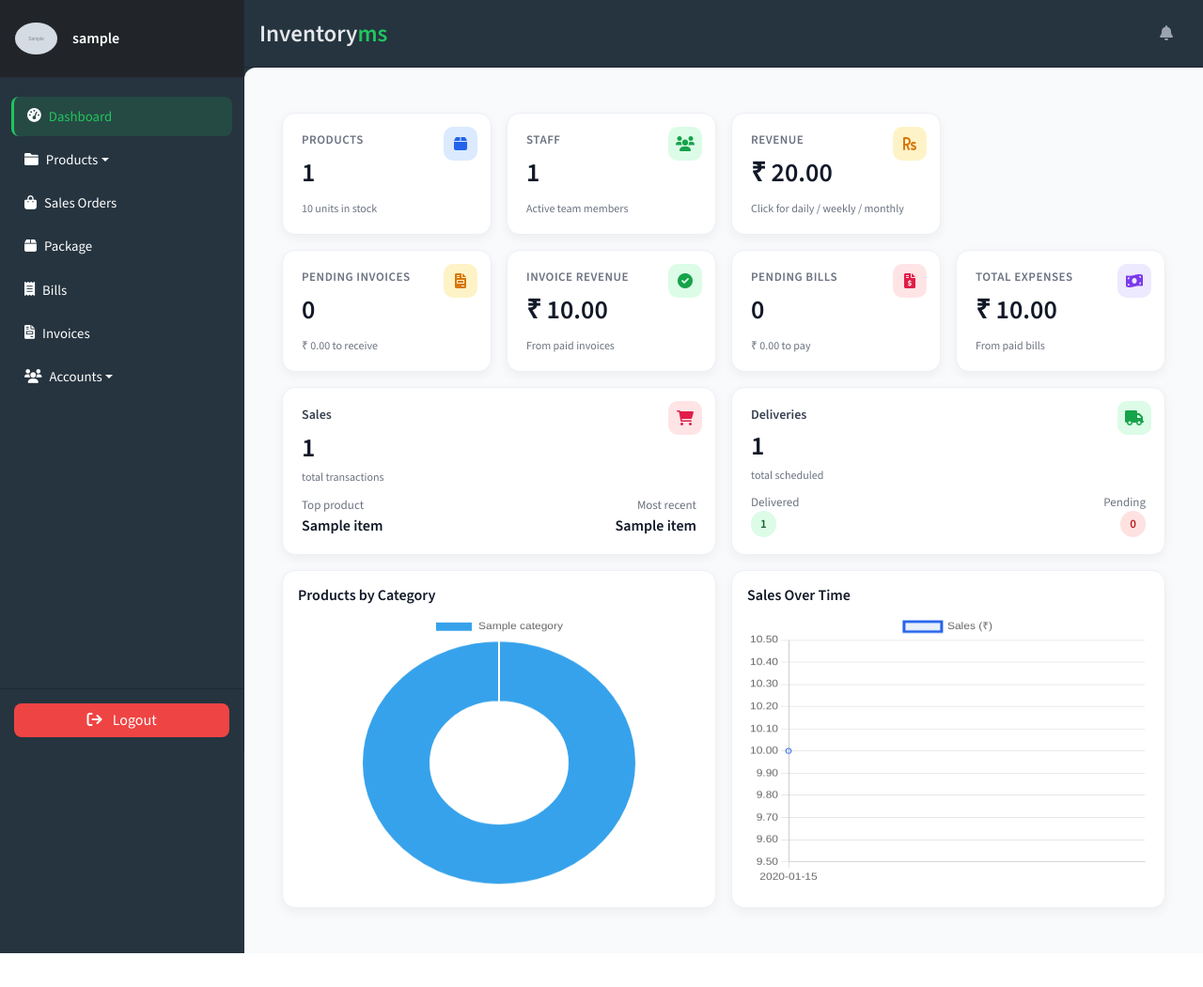
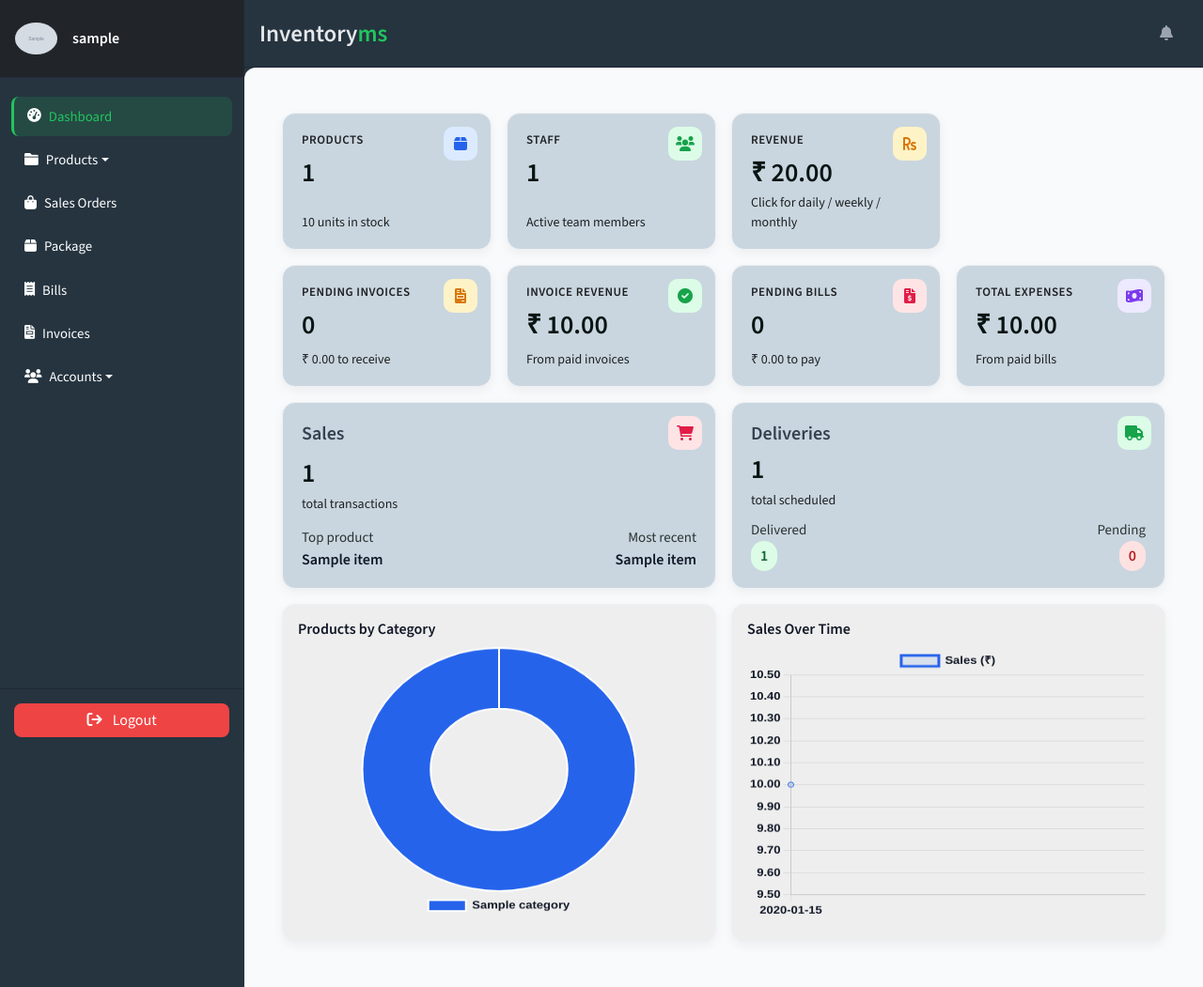
Before and after one commit to Jagritgit/Inventory_mangement, a Django app: page / in a window 1280 px wide. Shown: the whole page at 94% size. Before the commit the page ends 1015 px from the top, so only its background shows below. Run offline with Django 4.2, Linux system fonts and the light colour scheme; a user stored in the database is signed in; tables that the repository leaves empty hold one stand-in row (values such as "Sample post"); grey boxes marked "Sample" are stand-in pictures.

Commit message:
changed colors of dashboard cards

```diff
--- a/bills/templates/bills/bill_list.html
+++ b/bills/templates/bills/bill_list.html
@@ -8,7 +8,7 @@
     <div class="module-header" style="background: linear-gradient(135deg, #7c2d12 0%, #b45309 100%);">
         <div>
             <h2>Bills</h2>
-            <small>{{ paginator.count|default:bills|length }} record(s)</small>
+
         </div>
         <div class="module-actions">
             <a class="btn-action primary" href="{% url 'bill_create' %}" style="color:#7c2d12;">+ New Bill</a>
--- a/invoice/templates/invoice/_pricing_js.html
+++ b/invoice/templates/invoice/_pricing_js.html
@@ -1,6 +1,3 @@
-{# Shared auto-pricing + party autofill JS for invoice / bill / delivery forms.
-   window.__priceMode = 'price' (invoice) | 'cost_price' (bill)
-   window.__partyMode = 'customer' (invoice) | 'vendor' (bill) | 'delivery' (delivery) #}
 <script>
 (function () {
     var itemSel  = document.getElementById('id_item');
--- a/invoice/templates/invoice/invoicedetail.html
+++ b/invoice/templates/invoice/invoicedetail.html
@@ -23,7 +23,7 @@
         <div class="doc-head">
             <div class="brand">
                 <h1>InventoryMS</h1>
-                <div class="tag">Tax Invoice</div>
+                <div class="tag">Invoice</div>
             </div>
             <div class="meta">
                 <div class="num">{{ invoice.invoice_number }}</div>
--- a/invoice/templates/invoice/invoicelist.html
+++ b/invoice/templates/invoice/invoicelist.html
@@ -8,7 +8,7 @@
     <div class="module-header">
         <div>
             <h2>Invoices</h2>
-            <small>{{ paginator.count|default:invoices|length }} record(s)</small>
+
         </div>
         <div class="module-actions">
             <a class="btn-action primary" href="{% url 'invoice-create' %}">+ New Invoice</a>
--- a/store/templates/store/dashboard.html
+++ b/store/templates/store/dashboard.html
@@ -21,7 +21,7 @@
 
 /* CARD */
 .dash-card {
-    background: #ffffff;
+    background: #C9D6DF;
     border-radius: 14px;
     border: 1px solid #eef0f4;
     box-shadow: 0 4px 12px rgba(0, 0, 0, 0.05);
@@ -45,8 +45,8 @@
 /* TEXT — high contrast */
 .kpi-title {
     font-size: 13px;
-    font-weight: 700;
-    color: #6b7280;
+    font-weight: 1000;
+    color: #1E2022;
     text-transform: uppercase;
     letter-spacing: 0.04em;
     margin-bottom: 10px;
@@ -54,21 +54,21 @@
 .kpi-value {
     font-size: 28px;
     font-weight: 800;
-    color: #111827;
+    color: #091413;
     line-height: 1.1;
 }
 .kpi-foot {
-    font-size: 12px;
-    color: #6b7280;
+    font-size: 14px;
+    color: #1E2022;
     margin-top: 6px;
 }
 .section-title {
-    font-size: 14px;
+    font-size: 20px;
     font-weight: 700;
     color: #374151;
     margin-bottom: 8px;
 }
-.muted { color: #6b7280; font-size: 13px; }
+.muted { color: #2C3333; font-size: 15px; }
 .bold-num { font-weight: 800; color: #111827; }
 
 /* ICON badge */
@@ -110,14 +110,14 @@
     padding: 4px 10px;
     border-radius: 999px;
     font-weight: 700;
-    font-size: 13px;
+    font-size: 16   px;
 }
 .pill.done    { background: #dcfce7; color: #166534; }
 .pill.pending { background: #fee2e2; color: #b91c1c; }
 
 /* CHARTS */
 .chart-card {
-    background: #fff;
+    background: #EEEEEE;
     border-radius: 14px;
     border: 1px solid #eef0f4;
     box-shadow: 0 4px 12px rgba(0, 0, 0, 0.05);
@@ -125,7 +125,7 @@
     height: 360px;
 }
 .chart-card h6 {
-    font-weight: 700;
+    font-weight: 1000;
     color: #111827;
     margin-bottom: 10px;
 }
@@ -320,16 +320,50 @@
 </div>
 
 <script src="https://cdn.jsdelivr.net/npm/chart.js"></script>
+
 <script>
+// GLOBAL TEXT VISIBILITY FIX
+Chart.defaults.color = "#111827";
+Chart.defaults.font.size = 13;
+Chart.defaults.font.weight = "600";
+
+
+// DOUGHNUT CHART
 new Chart(document.getElementById('categoryChart'), {
     type: 'doughnut',
     data: {
         labels: {{ categories|safe }},
-        datasets: [{ data: {{ category_counts|safe }} }]
+        datasets: [{
+            data: {{ category_counts|safe }},
+            backgroundColor: [
+                "#2563eb",
+                "#16a34a",
+                "#d97706",
+                "#7c3aed",
+                "#e11d48"
+            ]
+        }]
     },
-    options: { responsive: true, maintainAspectRatio: false }
+    options: {
+        responsive: true,
+        maintainAspectRatio: false,
+        plugins: {
+            legend: {
+                position: "bottom",
+                labels: {
+                    color: "#111827",
+                    font: {
+                        size: 13,
+                        weight: "700"
+                    }
+                }
+            }
+        }
+    }
 });
 
+
+// LINE CHART
 new Chart(document.getElementById('salesChart'), {
     type: 'line',
     data: {
@@ -343,7 +377,38 @@ new Chart(document.getElementById('salesChart'), {
             tension: 0.3
         }]
     },
-    options: { responsive: true, maintainAspectRatio: false }
+    options: {
+        responsive: true,
+        maintainAspectRatio: false,
+        scales: {
+            x: {
+                ticks: {
+                    color: "#111827",
+                    font: { size: 13, weight: "600" }
+                },
+                grid: {
+                    color: "rgba(0,0,0,0.05)"
+                }
+            },
+            y: {
+                ticks: {
+                    color: "#111827",
+                    font: { size: 13, weight: "600" }
+                },
+                grid: {
+                    color: "rgba(0,0,0,0.08)"
+                }
+            }
+        },
+        plugins: {
+            legend: {
+                labels: {
+                    color: "#111827",
+                    font: { size: 13, weight: "700" }
+                }
+            }
+        }
+    }
 });
 </script>
 
```
Also changed, not shown: static/images/profile_pics/Steve.jpg (deleted), static/images/profile_pics/Steve_uiDszVv.jpg (deleted), static/images/profile_pics/__4.jpeg (deleted), static/images/profile_pics/__4_ePSOBPF.jpeg (deleted), static/images/profile_pics/default-avatar.jpg (deleted), static/images/profile_pics/default.jpg (added), static/images/profile_pics/smartwatch.jpeg (deleted), static/images/profile_pics/steven.jpg (deleted).
